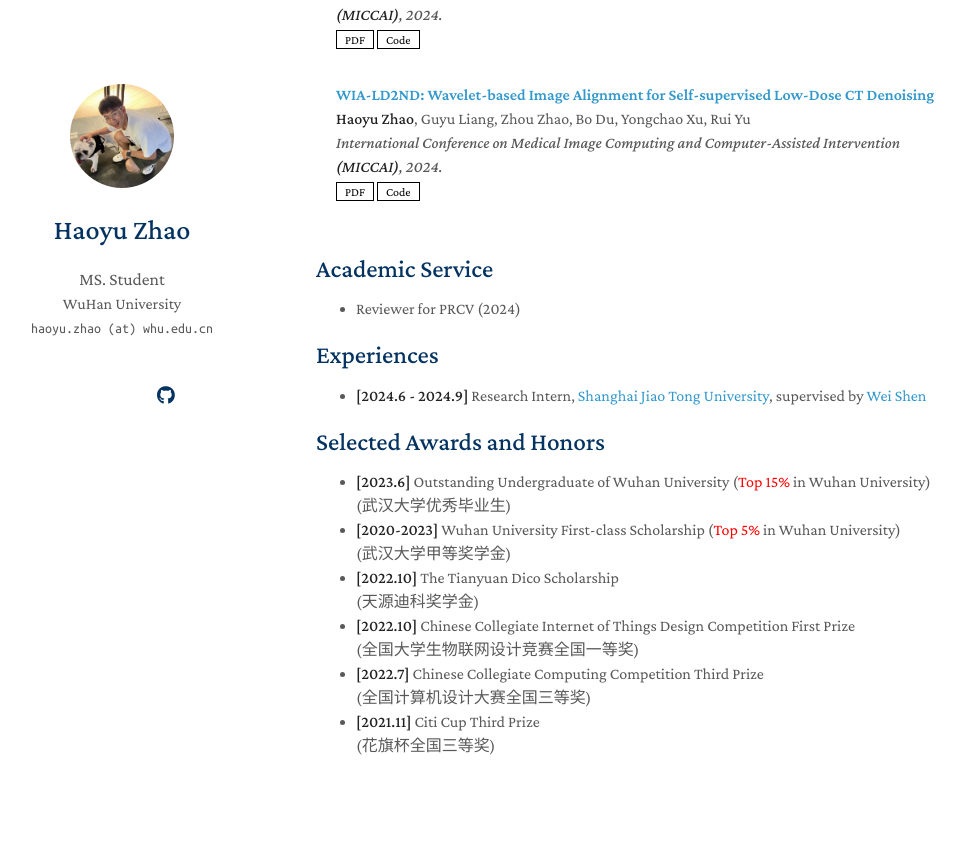
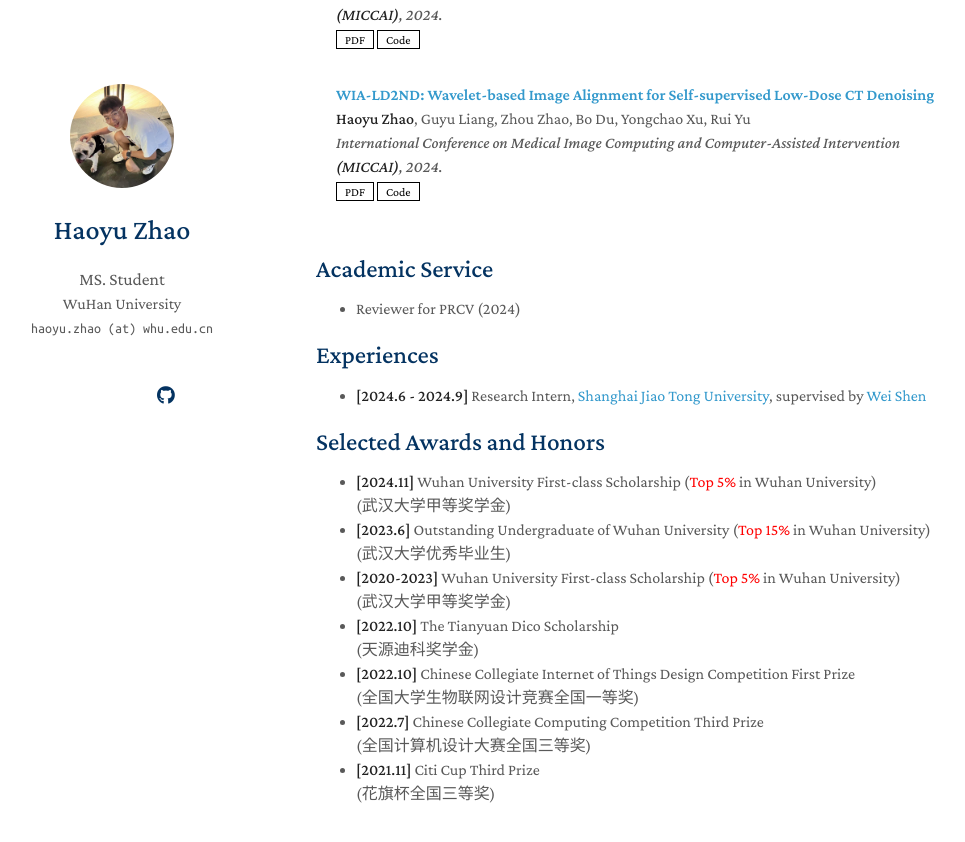
Before and after one commit to zhaohaoyu376/zhaohaoyu376.github.io, a Jekyll site: the page built from index.md, in a window 1280 px wide and 900 px high, scrolled down 1334 px. Shown: the top 842 px of the window, without its empty margins (154-1119 px from the left). Built offline with Jekyll 4.4.1, drawn with Linux system fonts in a browser that asks for light colours; nearby versions of some CDN libraries; a style sheet for code colours, icons or effects is not loaded; our own code applies the rules of GitHub Pages for plain Markdown files.

Commit message:
Update index.md

```diff
--- a/index.md
+++ b/index.md
@@ -28,6 +28,8 @@ If you are interested in collaborating with me or want to have a chat, always fe
 - **[2024.6 - 2024.9]** Research Intern, [Shanghai Jiao Tong University](https://www.sjtu.edu.cn/), supervised by [Wei Shen](https://scholar.google.com/citations?user=Ae2kRCEAAAAJ&hl=zh-CN)
 
 ## Selected Awards and Honors
+- **[2024.11]** Wuhan University First-class Scholarship (<span style="color: red;">Top 5%</span> in Wuhan University)
+    (武汉大学甲等奖学金)
 - **[2023.6]** Outstanding Undergraduate of Wuhan University (<span style="color: red;">Top 15%</span> in Wuhan University)
     (武汉大学优秀毕业生)
 - **[2020-2023]** Wuhan University First-class Scholarship (<span style="color: red;">Top 5%</span> in Wuhan University)
```
